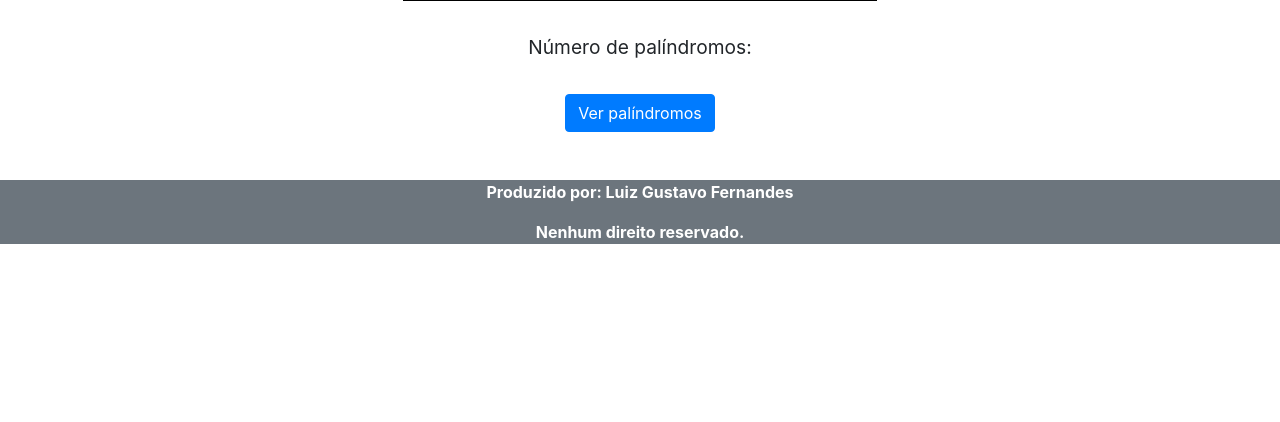
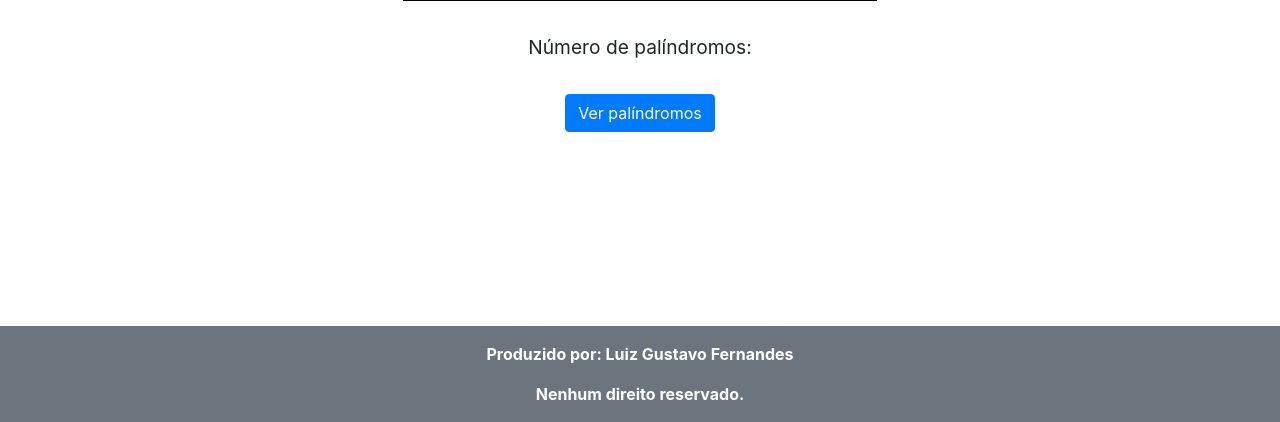
Before and after one commit to luizjusfernandes/palindromo_data, a Flask app: page / in a window 1280 px wide. Shown: the part 378-800 px from the top of the page. Run offline with Flask 2, Linux system fonts and the light colour scheme.

Commit message:
Fix footer position again

```diff
--- a/app/static/styles.css
+++ b/app/static/styles.css
@@ -1,5 +1,6 @@
 main {
     margin: 3rem;
+    margin-bottom: 10rem;
 }
 
 h1 {
@@ -34,6 +35,7 @@
 }
 
 footer {
+    position: fixed;
     bottom: 0;
     width: 100%;
 }
```
